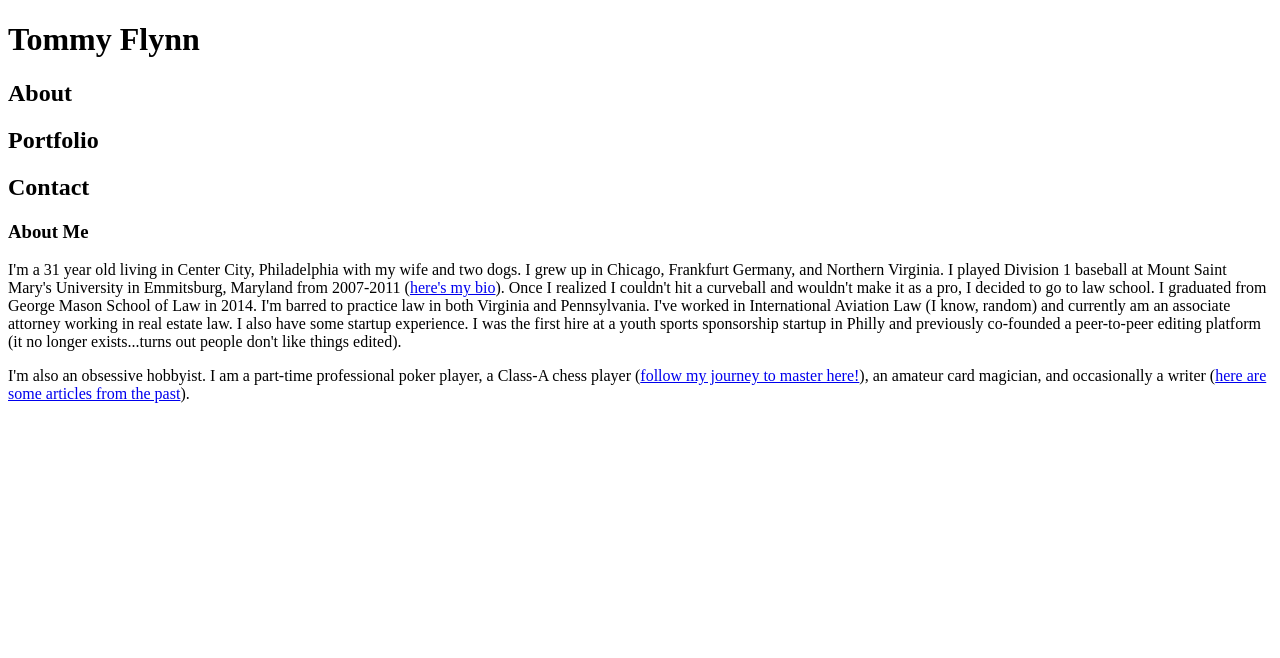
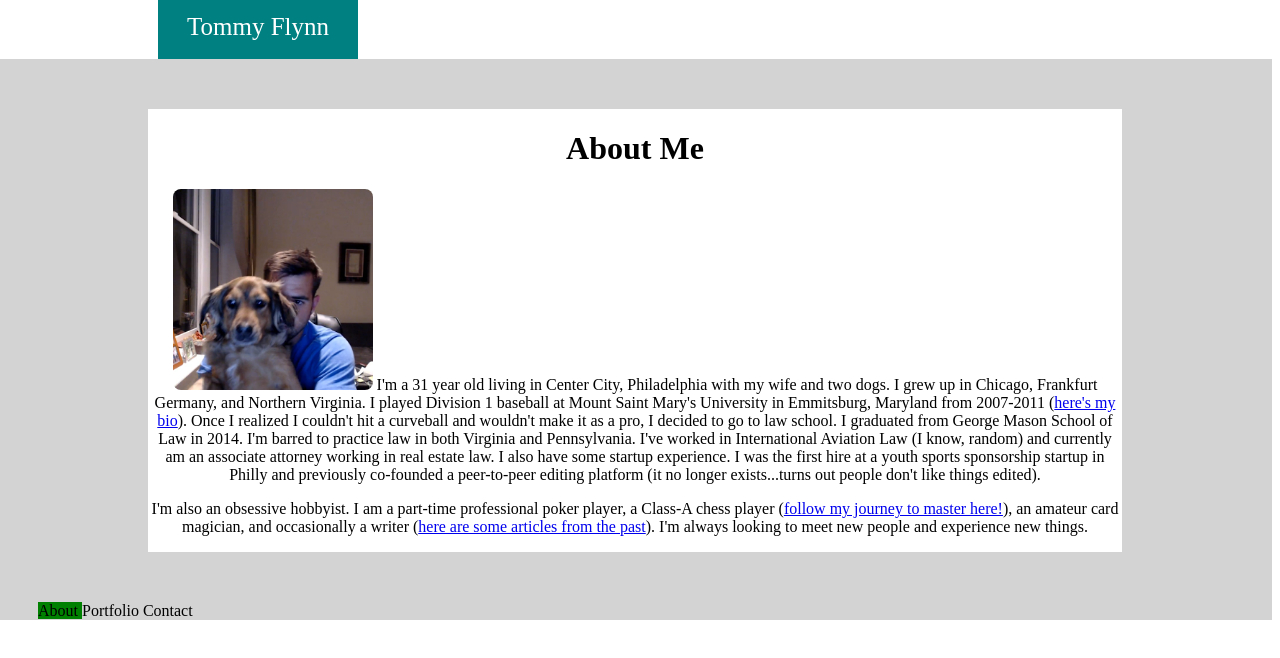
Before and after one commit to TFly33/Basic-Portfolio, a plain HTML site: page index.html in a window 1280 px wide. Drawn offline with Linux system fonts and the light colour scheme.

Commit message:
updated CSS

```diff
--- /dev/null
+++ b/assets/css/style.css
@@ -0,0 +1,58 @@
+.myname
+{
+    font-size: 25px;
+    background:teal;
+    width: 200px;
+    height: 50px;
+    margin-left: 150px;
+    margin-right: 200px;
+    margin-top: -10px;
+    text-align: center;
+    color: white;
+    padding-top: 15px;
+
+}
+
+
+.container
+{
+
+background:lightgray;
+margin-top:-20px;
+margin-left: -10px;
+
+
+
+}
+.box
+{
+background-color:white;
+margin-left:150px;
+margin-right: 150px;
+margin-top: 50px;
+margin-bottom: 50px;
+float:left;
+text-align:center;
+
+
+
+}
+
+
+
+
+
+
+#About {
+width: 150px;
+height: 150px;
+background: green;
+border: 2px
+
+}
+
+#tomted
+{
+border-radius:8px;
+width: 200px;
+}
--- a/index.html
+++ b/index.html
@@ -1,24 +1,30 @@
 <!DOCTYPE html>
 <html lang="en">
 <head>
-    <meta charset="UTF-8">
-    <meta name="viewport" content="width=device-width, initial-scale=1.0">
-    <meta http-equiv="X-UA-Compatible" content="ie=edge">
+
     <title>About Me Page</title>
+   <!--Connecting my CSS Here-->
+    <link rel="stylesheet" type="text/css" href="assets/css/style.css">
 </head>
+
 <body>
-  <div>
-       <h1>Tommy Flynn</h1>
-  </div>
-  <div>
-        <h2>About</h2>
-        <h2>Portfolio</h2>
-        <h2>Contact</h2>
-  </div>
+  <div class= "myname">
+  <!--Special CSS for the header.
+    But should this be considered a header?-->
+  <header>
+       Tommy Flynn
+      </header>
+    </div>
 
-  <div>
-        <h3>About Me</h3>
-        <p>
+<div class=container>
+  <!--I'm going to make a container to include the "box" in.
+    This will allow gray space behind everything.
+    The container goes below the header section-->
+
+  <div class= "box">
+        <h1 id= "about"> About Me </h1>
+        <p id=paragraph1>
+        <img id= "tomted" src="assets/images/TomTed.png" alt="Picture of Tommy">
             I'm a 31 year old living in Center City, Philadelphia with my wife and two dogs.
             I grew up in Chicago, Frankfurt Germany, and Northern Virginia.
             I played Division 1 baseball at Mount Saint Mary's University in Emmitsburg, Maryland from
@@ -29,13 +35,23 @@
             I also have some startup experience. I was the first hire at a youth sports sponsorship startup in Philly and
             previously co-founded a peer-to-peer editing platform (it no longer exists...turns out people don't like things edited).
         </p>
-        <p>
+        <p id=paragraph2>
             I'm also an obsessive hobbyist. I am a part-time professional poker player, a Class-A chess player
             (<a href="https://www.moron2master.com">follow my journey to master here!</a>), an amateur card magician, and occasionally a writer
-            (<a href="https://medium.com/@tfly.flynn">here are some articles from the past</a>).
+            (<a href="https://medium.com/@tfly.flynn">here are some articles from the past</a>). I'm always looking to meet new people and experience new things.
+
 
         </p>
 
   </div>
+
+  <div>
+      <ul>
+        <l id="About"> About </l>
+        <l>Portfolio</l>
+        <l>Contact</l>
+      </ul>
+  </div>
+</div>
 </body>
 </html>
```
Also changed, not shown: assets/images/TomTed.png (renamed from assets/images/Tom and Ted Pic .png), 3 other files.
